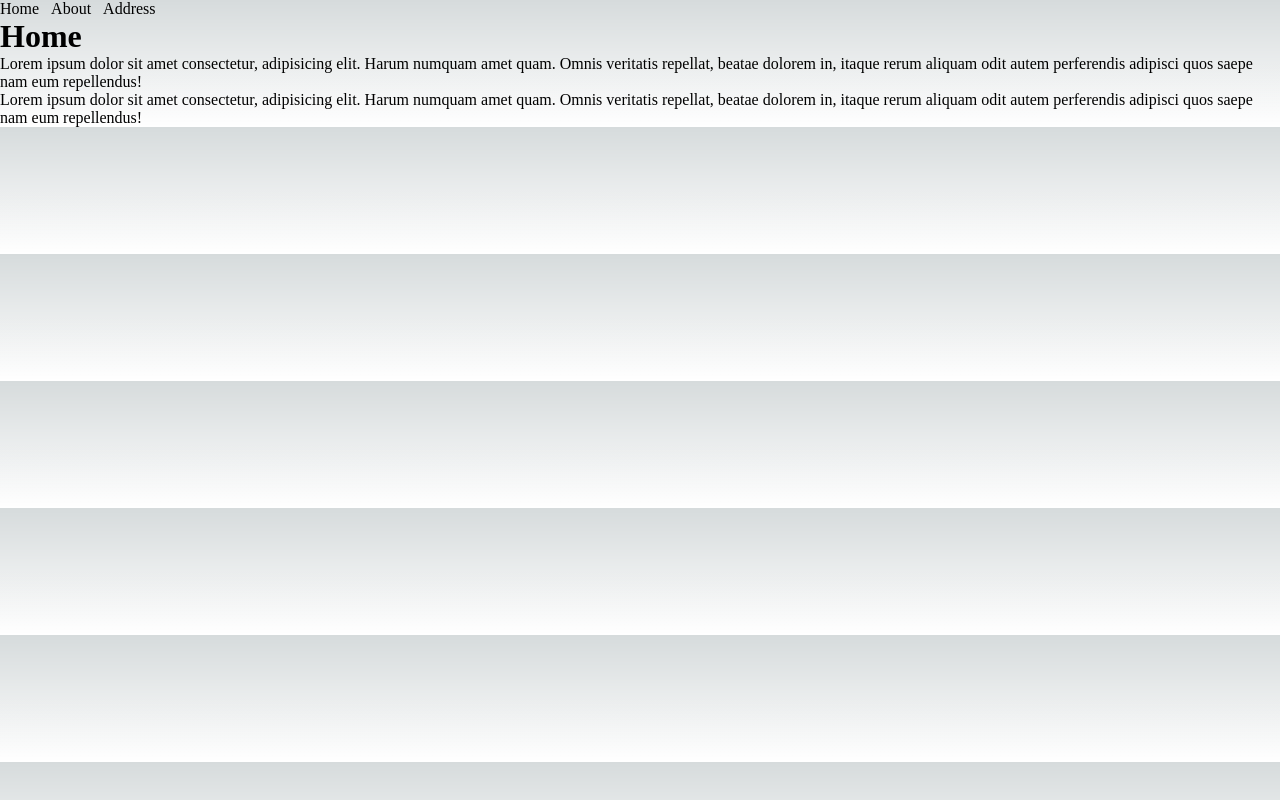
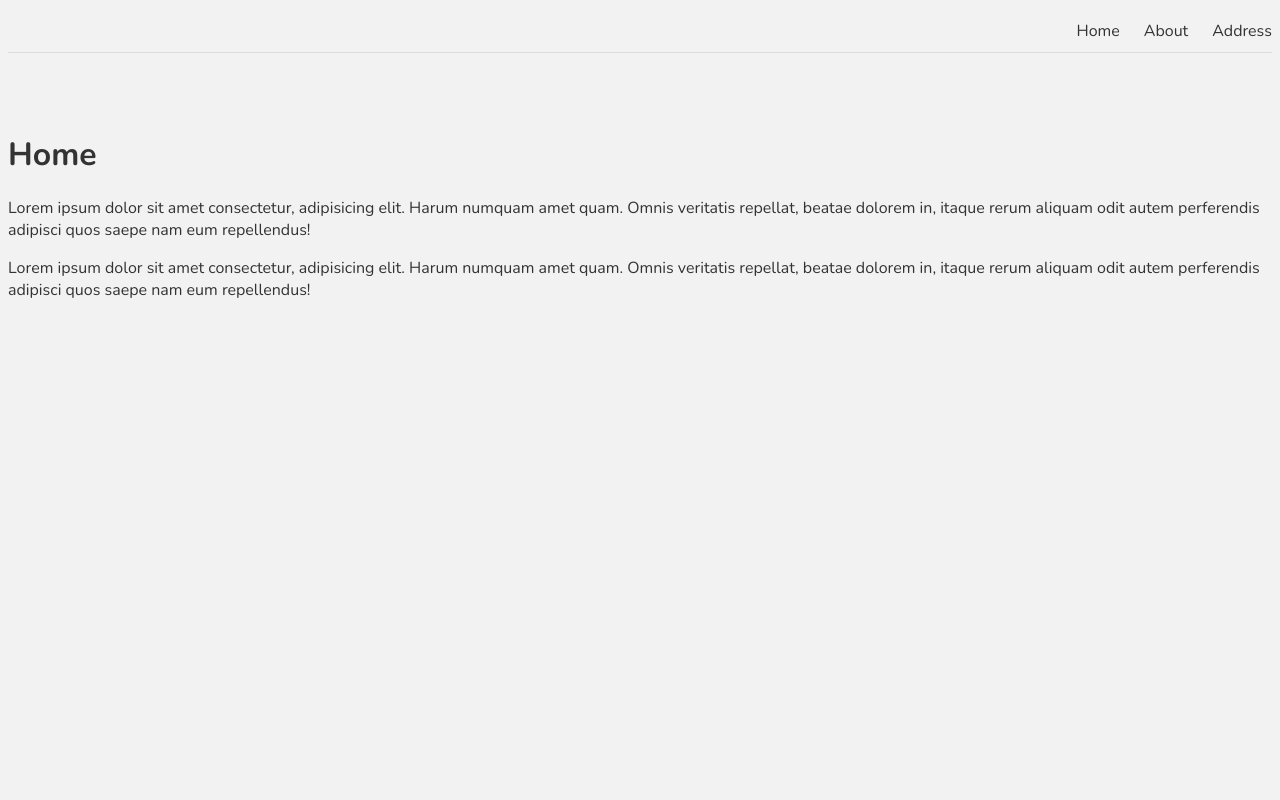
Before and after one commit to tundeph/mynext, a Next.js app: page / in a window 1280 px wide. Built offline with nearby package versions, Linux system fonts and the light colour scheme.

Commit message:
Update globals.css

```diff
--- a/styles/globals.css
+++ b/styles/globals.css
@@ -1,107 +1,37 @@
-:root {
-	--max-width: 1100px;
-	--border-radius: 12px;
-	--font-mono: ui-monospace, Menlo, Monaco, "Cascadia Mono", "Segoe UI Mono",
-		"Roboto Mono", "Oxygen Mono", "Ubuntu Monospace", "Source Code Pro",
-		"Fira Mono", "Droid Sans Mono", "Courier New", monospace;
-
-	--foreground-rgb: 0, 0, 0;
-	--background-start-rgb: 214, 219, 220;
-	--background-end-rgb: 255, 255, 255;
-
-	--primary-glow: conic-gradient(
-		from 180deg at 50% 50%,
-		#16abff33 0deg,
-		#0885ff33 55deg,
-		#54d6ff33 120deg,
-		#0071ff33 160deg,
-		transparent 360deg
-	);
-	--secondary-glow: radial-gradient(
-		rgba(255, 255, 255, 1),
-		rgba(255, 255, 255, 0)
-	);
-
-	--tile-start-rgb: 239, 245, 249;
-	--tile-end-rgb: 228, 232, 233;
-	--tile-border: conic-gradient(
-		#00000080,
-		#00000040,
-		#00000030,
-		#00000020,
-		#00000010,
-		#00000010,
-		#00000080
-	);
-
-	--callout-rgb: 238, 240, 241;
-	--callout-border-rgb: 172, 175, 176;
-	--card-rgb: 180, 185, 188;
-	--card-border-rgb: 131, 134, 135;
-}
-
-@media (prefers-color-scheme: dark) {
-	:root {
-		--foreground-rgb: 255, 255, 255;
-		--background-start-rgb: 0, 0, 0;
-		--background-end-rgb: 0, 0, 0;
-
-		--primary-glow: radial-gradient(rgba(1, 65, 255, 0.4), rgba(1, 65, 255, 0));
-		--secondary-glow: linear-gradient(
-			to bottom right,
-			rgba(1, 65, 255, 0),
-			rgba(1, 65, 255, 0),
-			rgba(1, 65, 255, 0.3)
-		);
-
-		--tile-start-rgb: 2, 13, 46;
-		--tile-end-rgb: 2, 5, 19;
-		--tile-border: conic-gradient(
-			#ffffff80,
-			#ffffff40,
-			#ffffff30,
-			#ffffff20,
-			#ffffff10,
-			#ffffff10,
-			#ffffff80
-		);
-
-		--callout-rgb: 20, 20, 20;
-		--callout-border-rgb: 108, 108, 108;
-		--card-rgb: 100, 100, 100;
-		--card-border-rgb: 200, 200, 200;
-	}
-}
-
-* {
-	box-sizing: border-box;
-	padding: 0;
-	margin: 0;
-}
-
-html,
-body {
-	max-width: 100vw;
-	overflow-x: hidden;
-}
+@import url("https://fonts.googleapis.com/css2?family=Nunito:wght@300;400;600;700&display=swap");
 
 body {
-	color: rgb(var(--foreground-rgb));
-	background: linear-gradient(
-			to bottom,
-			transparent,
-			rgb(var(--background-end-rgb))
-		)
-		rgb(var(--background-start-rgb));
+	background: #f2f2f2;
+	color: #333;
+	font-family: "Nunito";
 }
-
 a {
-	color: inherit;
+	color: #333;
 	text-decoration: none;
 }
-
-@media (prefers-color-scheme: dark) {
-	html {
-		color-scheme: dark;
-	}
+.content {
+	max-width: 960px;
+	margin: 0 auto;
 }
+nav {
+	margin: 10px auto 80px;
+	padding: 10px 0;
+	display: flex;
+	justify-content: flex-end;
+	align-items: flex-end;
+	border-bottom: 1px solid #ddd;
+}
+nav a {
+	margin-left: 12px;
+}
+nav .logo {
+	margin-right: auto;
+}
+footer {
+	display: block;
+	text-align: center;
+	padding: 30px 0;
+	margin-top: 60px;
+	color: #777;
+	border-top: 1px solid #eaeaea;
+}
```
